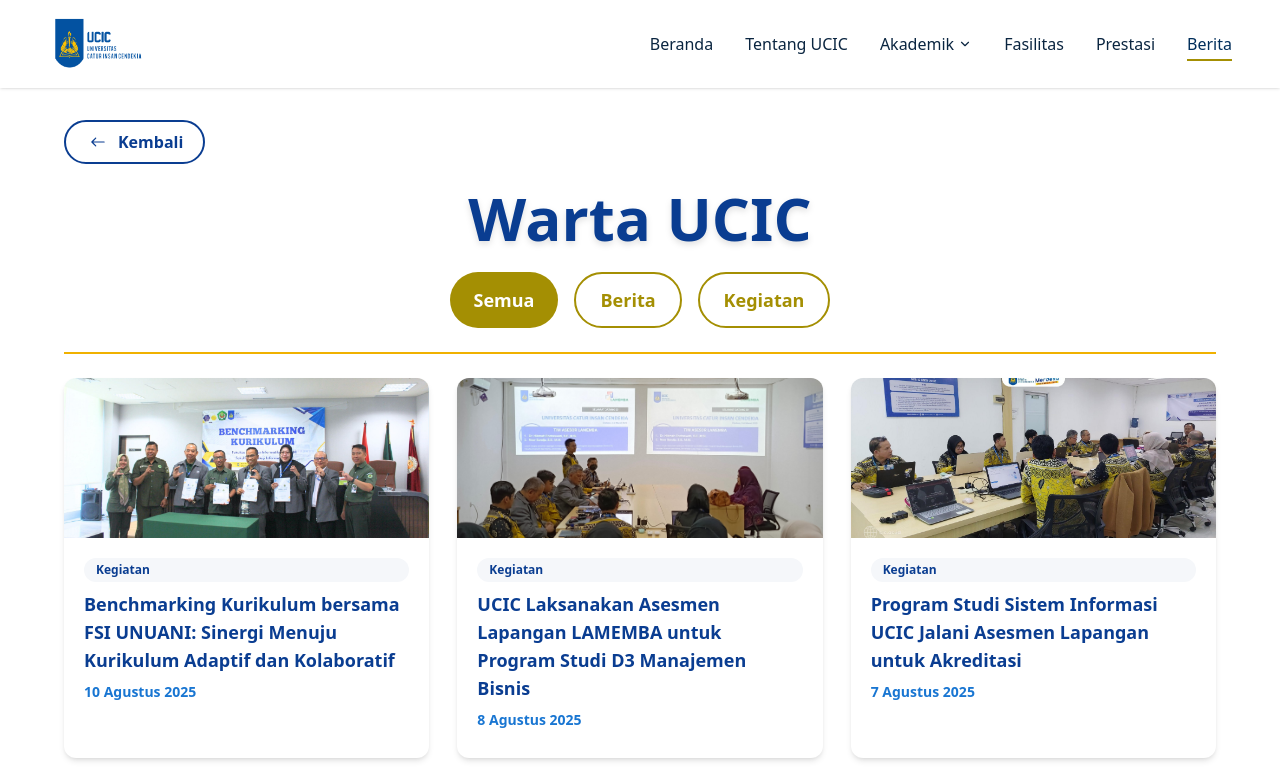
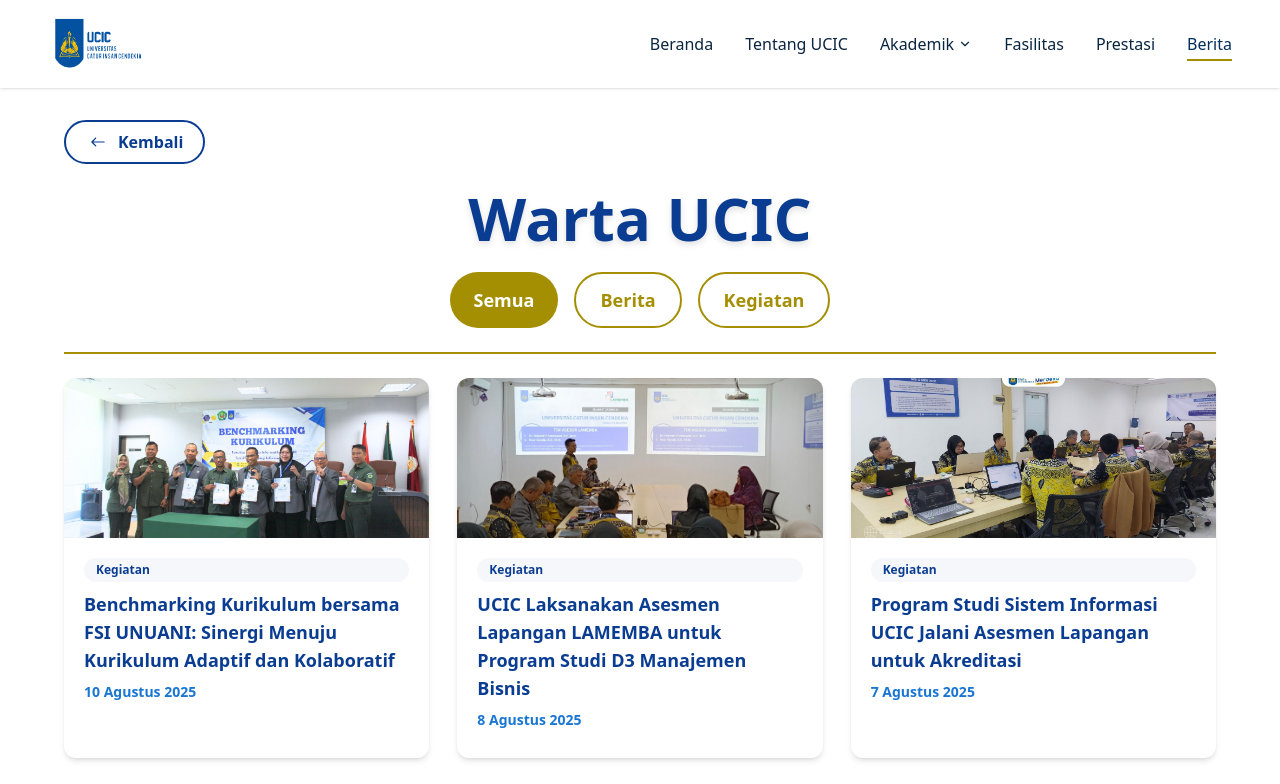
Before and after one commit to AdhityaMaulana11/Nama-Tim_UNIKU_BitFest2025, a React (Vite) app: page /warta-ucic in a window 1280 px wide. Shown: the top 784 px of the page. Built offline with nearby package versions, Linux system fonts and the light colour scheme.

Commit message:
fix: divider color NewsTabSection

```diff
--- a/src/components/news/NewsTabsSection.jsx
+++ b/src/components/news/NewsTabsSection.jsx
@@ -30,7 +30,7 @@
       </div>
 
       {/* Divider kuning */}
-      <hr className="border-0 border-b-2 border-yellow-500 w-[90%] mx-auto mb-6" />
+      <hr className="border-0 border-b-2 border-[#A48F03] w-[90%] mx-auto mb-6" />
 
       {/* Content Section */}
       <NewsContentSection data={activeData} />
```
